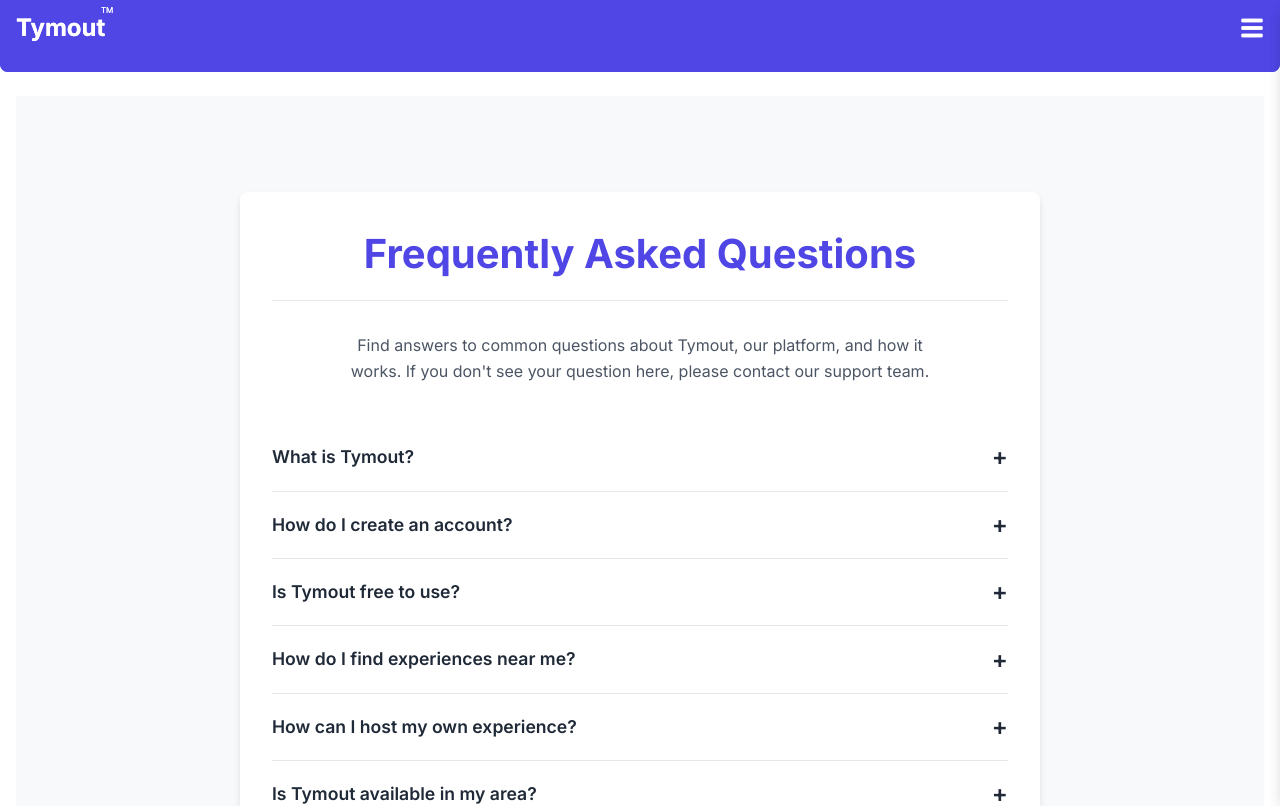
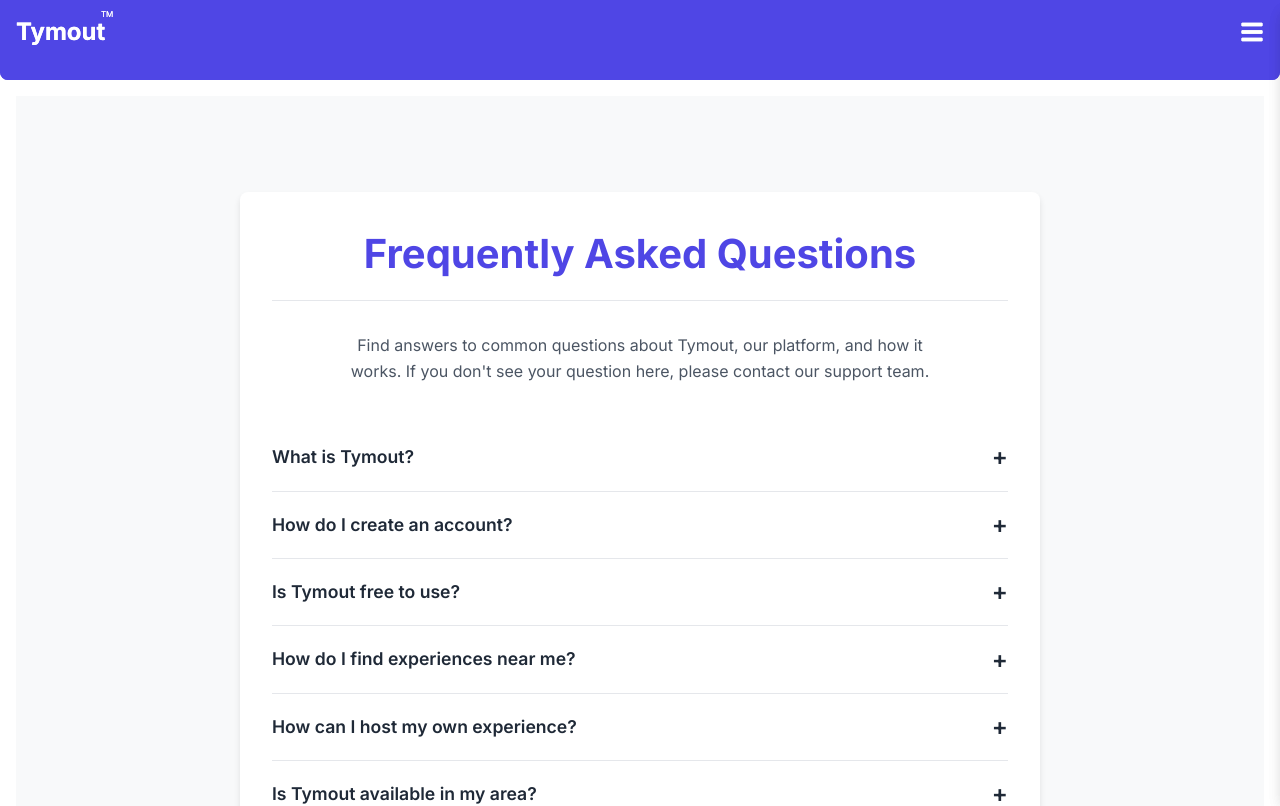
Before and after one commit to Shivlock221b/timeout, a React (Create React App) app in the folder frontend/: page /faq in a window 1280 px wide. Shown: the top 806 px of the page. Built offline with nearby package versions, Linux system fonts and the light colour scheme.

Commit message:
headerpostloginFIX

```diff
--- a/frontend/src/components/layout/Header.js
+++ b/frontend/src/components/layout/Header.js
@@ -58,7 +58,7 @@
     <>
       {/* Blurred background div that doesn't contain any content */}
       <div
-        className={`fixed top-0 left-0 right-0 h-[60px] md:h-[72px] z-40 transition-all duration-300 ${
+        className={`fixed top-0 left-0 right-0 h-[70px] md:h-[80px] z-40 transition-all duration-300 ${
           isScrolled
             ? 'bg-white/30 backdrop-blur-md'
             : 'bg-indigo-600'
@@ -69,7 +69,7 @@
       <header
         className="fixed top-0 left-0 right-0 z-50 bg-transparent transition-all duration-300"
       >
-        <div className="container mx-auto px-3 py-2 md:px-4 md:py-3 flex justify-between items-center relative">
+        <div className="container mx-auto px-3 py-3 md:px-4 md:py-4 flex justify-between items-center relative">
           {/* Left side - App name */}
           <div className="flex items-center relative">
             <span
@@ -90,8 +90,8 @@
             </Link>
           </div>
 
-          {/* Right side - Host button, Notification icon, and Hamburger menu */}
-          <div className="flex items-center space-x-4">
+          {/* Right side - Host button, Notification icon, and Hamburger menu (only if not authenticated) */}
+          <div className="flex items-center">
             {isAuthenticated && (
               <>
                 <Link
@@ -101,13 +101,16 @@
                   }`}
                   aria-label="Host"
                 >
-                  <div className={`w-8 h-8 rounded-full flex items-center justify-center transition-colors duration-300 ${
+                  <div className={`w-9 h-9 rounded-full flex items-center justify-center transition-colors duration-300 ${
                     isScrolled ? 'bg-indigo-600' : 'bg-indigo-500'
                   }`}>
                     <FaPlus className="text-white" />
                   </div>
                   <span className="text-xs mt-1">Host</span>
                 </Link>
+
+                {/* Spacing between buttons */}
+                <div className="w-6"></div>
 
                 {/* Notification Bell Icon */}
                 <button
@@ -117,7 +120,7 @@
                   }`}
                   aria-label="Notifications"
                 >
-                  <div className={`w-8 h-8 rounded-full flex items-center justify-center transition-colors duration-300 relative ${
+                  <div className={`w-9 h-9 rounded-full flex items-center justify-center transition-colors duration-300 relative ${
                     isScrolled ? 'bg-indigo-600' : 'bg-indigo-500'
                   }`}>
                     <FaBell className="text-white" />
@@ -128,10 +131,11 @@
               </>
             )}
 
-            {/* Hamburger Menu Button */}
+            {/* Hamburger Menu Button - Only show if not authenticated */}
+            {!isAuthenticated && (
               <button
                 onClick={toggleMenu}
-              className={`focus:outline-none hover:opacity-80 transition-all duration-300 ${
+                className={`ml-4 focus:outline-none hover:opacity-80 transition-all duration-300 ${
                   isScrolled ? 'text-indigo-600' : 'text-white'
                 }`}
                 aria-label="Menu"
@@ -141,6 +145,7 @@
                   <FaBars className="text-2xl" />
                 }
               </button>
+            )}
           </div>
         </div>
 
```
Lines whose indentation alone changed are shown as unchanged.
